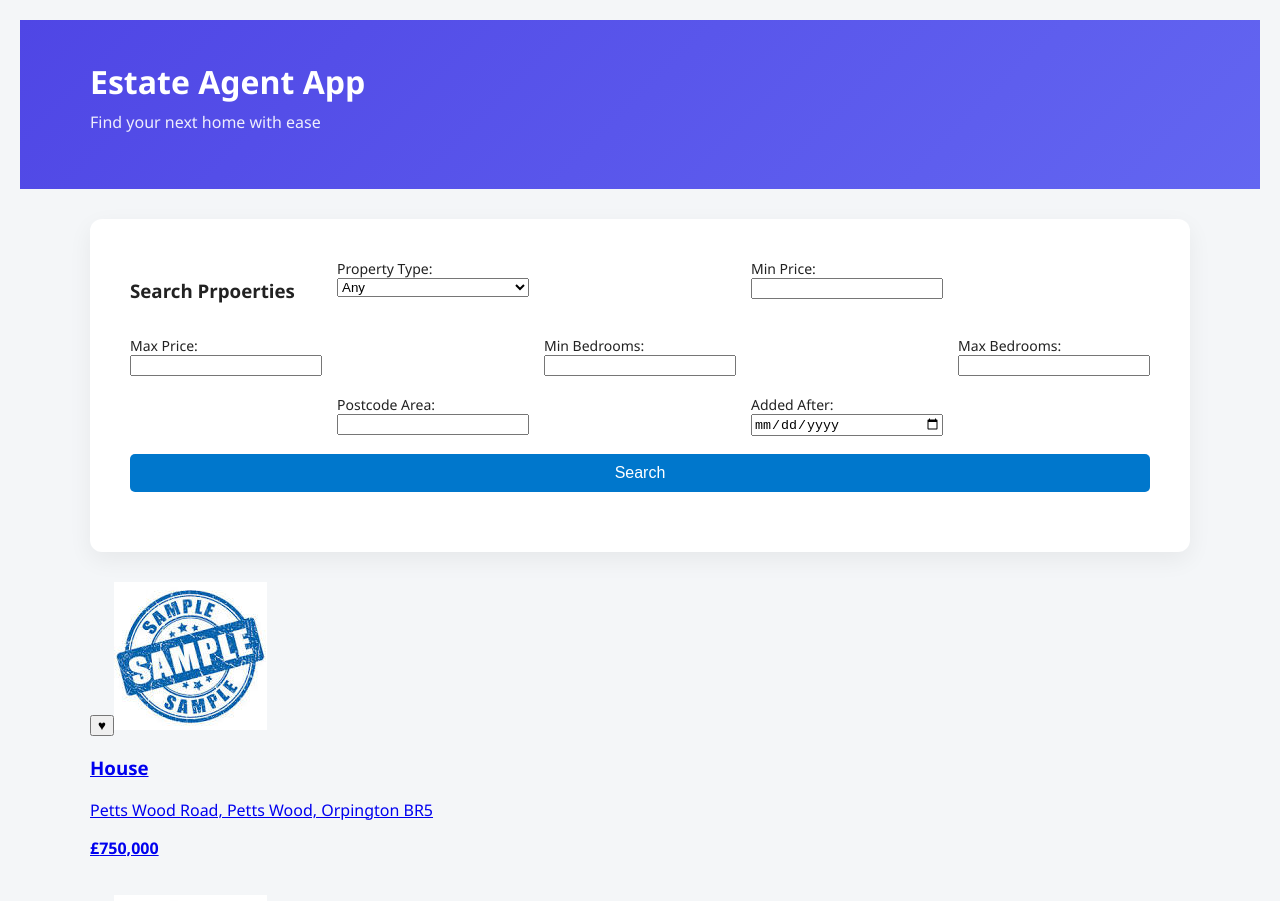
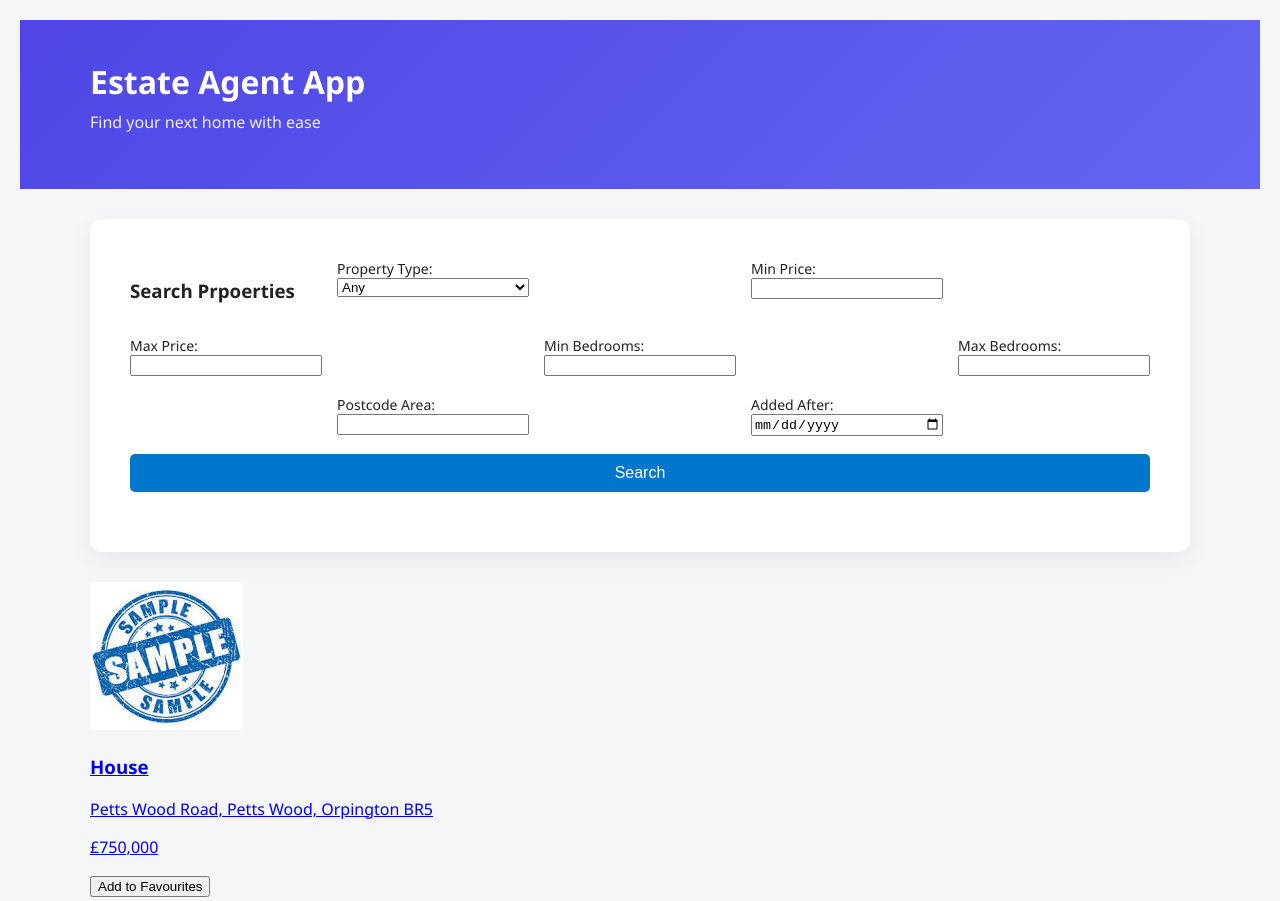
Before and after one commit to RavinduShenal/estate-agent-app, a React (Vite) app: page / in a window 1280 px wide. Shown: the top 901 px of the page. Built offline with nearby package versions, Linux system fonts and the light colour scheme.

Commit message:
add to fav button in property card

```diff
--- a/src/components/PropertyCard.jsx
+++ b/src/components/PropertyCard.jsx
@@ -1,36 +1,35 @@
 import { Link } from "react-router-dom";
 import "../styles/PropertyCard.css";
 
-function PropertyCard({ property, favourites, toggleFavourite }) {
-
+function PropertyCard({ property, favourites, addFavourite }) {
   const isFavourite = favourites.includes(property.id);
 
   return (
-    <div className="property-card">
-
-      <button
-        type="button"
-        className={`fav-btn ${isFavourite ? "active" : ""}`}
-        onClick={(e) => {
-          e.stopPropagation();
-          e.preventDefault();
-          toggleFavourite(property.id);
-        }}
-      >
-        ♥
-      </button>
-
-      {/* Clickable card content */}
+    <div
+      className="property-card"
+      draggable
+      onDragStart={(e) =>
+        e.dataTransfer.setData("propertyId", property.id)
+      }
+    >
       <Link to={`/property/${property.id}`} className="property-link">
         <img src={property.picture} alt={property.type} />
 
         <div className="property-info">
           <h3>{property.type}</h3>
           <p>{property.location}</p>
-          <p><strong>£{property.price.toLocaleString()}</strong></p>
+          <p>£{property.price.toLocaleString()}</p>
         </div>
       </Link>
 
+      <button
+        type="button"
+        className="fav-btn"
+        disabled={isFavourite}
+        onClick={() => addFavourite(property.id)}
+      >
+        {isFavourite ? "Favourited" : "Add to Favourites"}
+      </button>
     </div>
   );
 }
```
